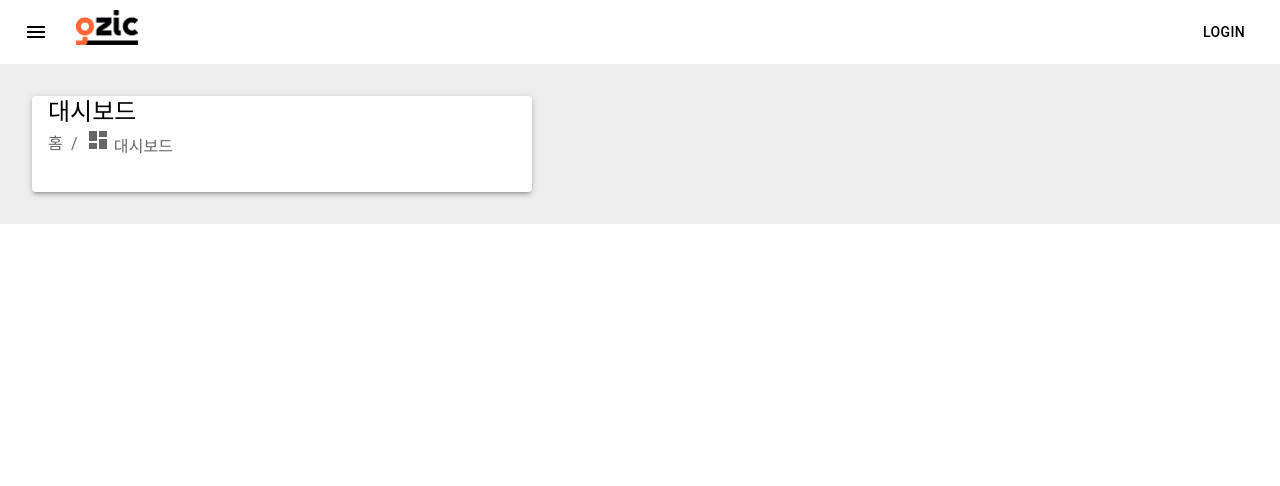
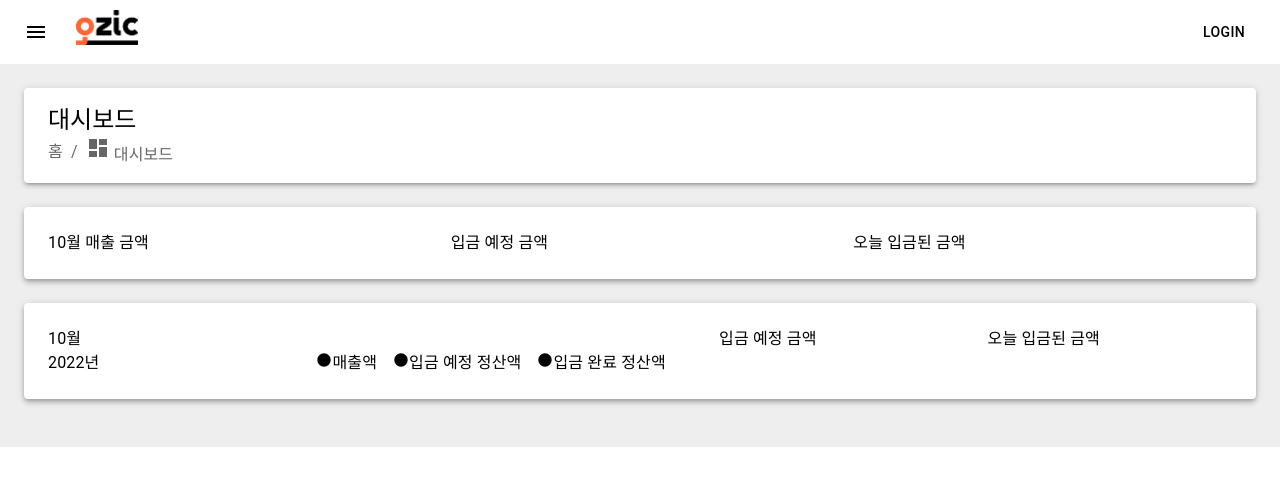
Before and after one commit to tamoimi/ozic-pay-clone, a Next.js app: page / in a window 1280 px wide. Shown: the top 486 px of the page. Built offline with nearby package versions, Linux system fonts and the light colour scheme.

Commit message:
feat: init

```diff
--- /dev/null
+++ b/components/Calendar.jsx
@@ -0,0 +1,57 @@
+import { Grid, Paper, Stack, Typography } from "@mui/material";
+import CircleIcon from "@mui/icons-material/Circle";
+
+export const Calendar = () => {
+  return (
+    <Paper
+      elevation={4}
+      sx={{
+        paddingX: 3,
+        paddingY: 3,
+        marginY: 3,
+      }}
+    >
+      <Grid container spacing={3}>
+        <Grid item xs>
+          <Typography>10월</Typography>
+          <Typography>2022년</Typography>
+        </Grid>
+
+        <Grid item xs={7} sm={7} md={4}>
+          <Stack
+            direction={"row"}
+            alignItems="flex-end"
+            spacing={2}
+            sx={{ height: "100%", minWidth: 400 }}
+          >
+            <Typography>
+              <CircleIcon
+                sx={{ width: 16, height: 16}}
+              />
+              매출액
+            </Typography>
+            <Typography>
+              <CircleIcon
+                sx={{ width: 16, height: 16 }}
+              />
+              입금 예정 정산액
+            </Typography>
+            <Typography>
+              <CircleIcon
+                sx={{ width: 16, height: 16}}
+              />
+              입금 완료 정산액
+            </Typography>
+          </Stack>
+        </Grid>
+
+        <Grid item xs>
+          <Typography>입금 예정 금액</Typography>
+        </Grid>
+        <Grid item xs>
+          <Typography>오늘 입금된 금액</Typography>
+        </Grid>
+      </Grid>
+    </Paper>
+  );
+};
--- /dev/null
+++ b/components/LocationDash.jsx
@@ -0,0 +1,26 @@
+
+import styles from "../styles/LocationDash.module.css";
+import { Typography, Paper, Breadcrumbs } from "@mui/material";
+import DashboardIcon from "@mui/icons-material/Dashboard";
+
+const LocationDash = () => {
+  return (
+    <>
+
+        <Paper elevation={3} className={styles.location}>
+          <Typography variant="h5">대시보드</Typography>
+          <Breadcrumbs aria-label="breadcrumb">
+            <Typography variant="h7" gutterBottom>
+              홈
+            </Typography>
+            <Typography variant="h7">
+              <DashboardIcon /> 대시보드
+            </Typography>
+          </Breadcrumbs>
+        </Paper>
+
+    </>
+  );
+};
+
+export default LocationDash;
--- /dev/null
+++ b/components/SummaryDash.jsx
@@ -0,0 +1,41 @@
+import * as React from "react";
+import { styled } from "@mui/material/styles";
+import { Typography, Paper, Grid } from "@mui/material";
+
+// const Item = styled(Paper)(({ theme }) => ({
+//   backgroundColor: theme.palette.mode === "dark" ? "#1A2027" : "#fff",
+//   ...theme.typography.body2,
+//   padding: theme.spacing(1),
+//   textAlign: "center",
+//   color: theme.palette.text.secondary,
+// }));
+
+const SummaryDash = () => {
+  return (
+    <>
+      <Paper
+        elevation={4}
+        sx={{
+          paddingX: 3,
+          paddingY: 3,
+          marginY: 3,
+        }}
+      >
+        <Grid container spacing={3}>
+          <Grid item xs>
+            {/* {?}월 로 바꿔야함 */}
+            <Typography>10월 매출 금액</Typography>
+          </Grid>
+          <Grid item xs>
+            <Typography>입금 예정 금액</Typography>
+          </Grid>
+          <Grid item xs>
+            <Typography>오늘 입금된 금액</Typography>
+          </Grid>
+        </Grid>
+      </Paper>
+    </>
+  );
+};
+
+export default SummaryDash;
--- a/package.json
+++ b/package.json
@@ -12,7 +12,8 @@
     "@emotion/react": "^11.10.4",
     "@emotion/styled": "^11.10.4",
     "@mui/icons-material": "^5.10.6",
-    "@mui/material": "^5.10.8",
+    "@mui/material": "^5.10.9",
+    "@mui/styles": "^5.10.9",
     "next": "12.3.1",
     "react": "18.2.0",
     "react-dom": "18.2.0"
--- a/pages/index.jsx
+++ b/pages/index.jsx
@@ -1,38 +1,40 @@
-import { Box } from "@mui/system";
 import NavBar from "../components/NavBar";
-import styles from "../styles/index.module.css";
-import { Typography, Paper, Breadcrumbs } from "@mui/material";
-import DashboardIcon from "@mui/icons-material/Dashboard";
+import LocationDash from "../components/LocationDash";
+import SummaryDash from "../components/SummaryDash";
+import { useState } from "react";
+import { Drawer } from "@mui/material";
+import Divider from "@mui/material";
+import IconButton from "@mui/material";
+import List from "@mui/material";
+import MenuList from "@mui/material";
+import { Calendar } from "../components/Calendar";
 
 export default function OzicPay() {
+  // const [open, setOpen] = useState(true);
+  // const handleDrawerOpen = () => {
+  //   setOpen(true);
+  // };
+  // const handleDrawerClose = () => {
+  //   setOpen(false);
+  // };
   return (
     <>
       <NavBar />
+      <Drawer>
+        <div>
+          <IconButton></IconButton>
+        </div>
+        <Divider />
+        <List>
+          <MenuList />
+        </List>
+      </Drawer>
       <main>
-        <Box
-          sx={{
-            display: "flex",
-            flexWrap: "wrap",
-            "& > :not(style)": {
-              m: 1,
-              width: 500,
-              height: 96,
-            },
-          }}
-        >
-          <Paper elevation={3} className={styles.location}>
-            <Typography variant="h5">대시보드</Typography>
-            <Breadcrumbs aria-label="breadcrumb">
-              <Typography variant="h7" gutterBottom>
-                홈
-              </Typography>
-              <Typography variant="h7">
-                <DashboardIcon /> 대시보드
-              </Typography>
-            </Breadcrumbs>
-          </Paper>
-        </Box>
+        <LocationDash />
+        <SummaryDash />
+        <Calendar />
       </main>
+
       <style>
         {`
       main {
--- /dev/null
+++ b/styles/LocationDash.module.css
@@ -0,0 +1,3 @@
+.location {
+  padding: 16px 24px;
+}
--- a/styles/index.module.css
+++ /dev/null
@@ -1,3 +0,0 @@
-.location {
-  padding: 0 16px;
-}
```
Also changed, not shown: components/MenuList.jsx (added, +25 -0 lines), components/NavBar.jsx (+5 -2 lines), pages/api/index.jsx (renamed from pages/api/hello.jsx), 1 other file (tests, documents, lock files or other folders).
